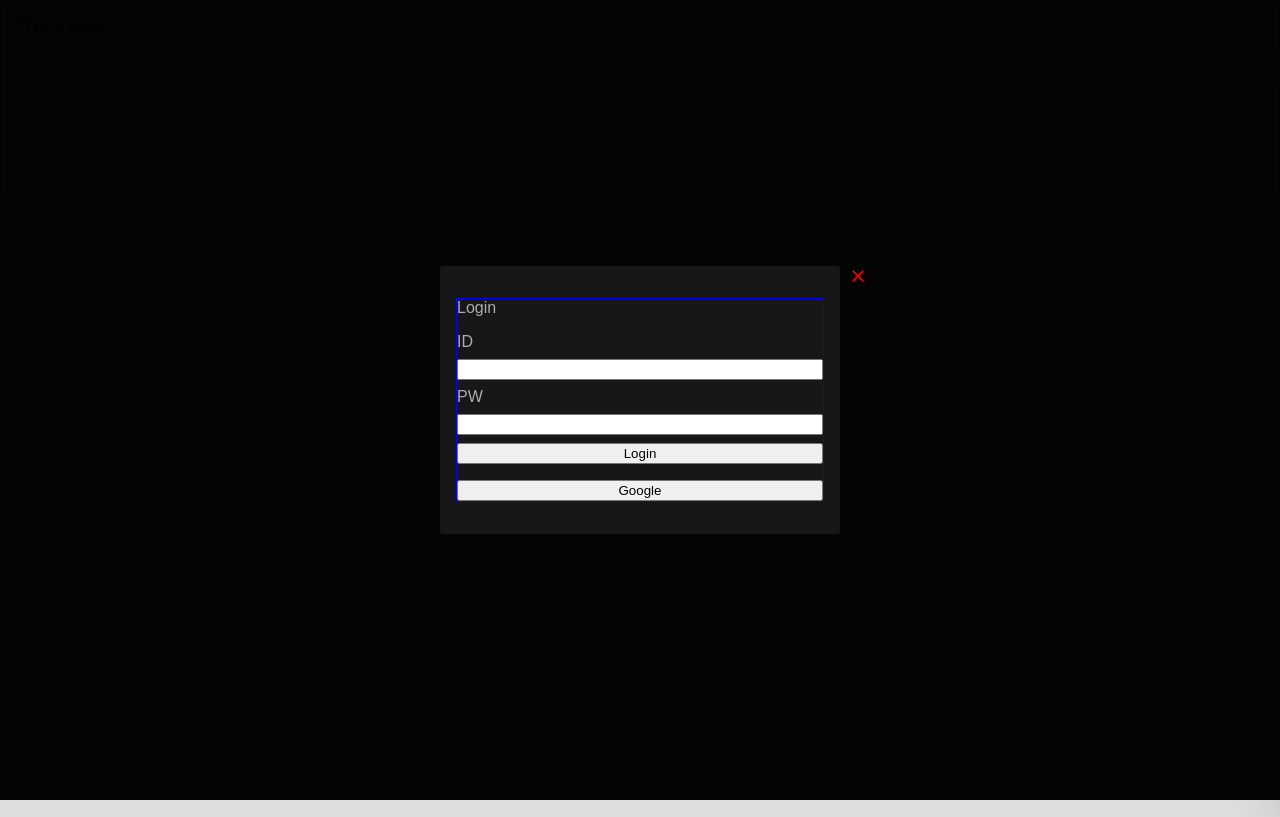
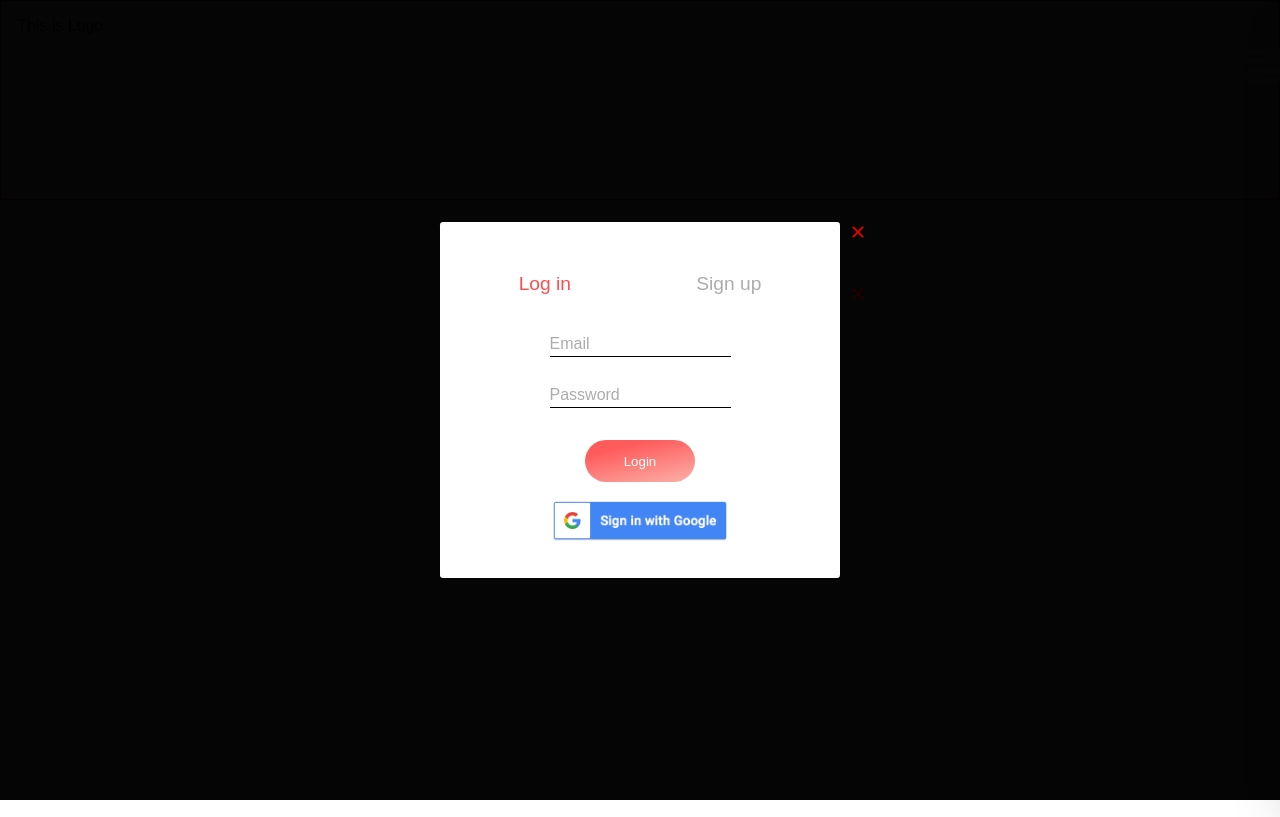
Before and after one commit to HTlee1990/FoodAddict, a React (Create React App) app: page /login in a window 1280 px wide. Both pictures are taken after a click on the element 858 px from the left and 276 px from the top of the page. Shown: the top 817 px of the page. Built offline with nearby package versions, Linux system fonts and the light colour scheme; no server answers.

Commit message:
[Client]Add: Login Modal input animation

```diff
--- a/src/App.css
+++ /dev/null
@@ -1,29 +0,0 @@
-* {
-  box-sizing: border-box;
-}
-html,
-body,
-#root {
-  height: 100%;
-  margin: 0;
-  padding: 0;
-}
-body {
-  font-family: sans-serif;
-  background: var(--clr-neutral);
-}
-
-li {
-  list-style: none;
-}
-
-:root {
-  --clr-primary: #ee6352;
-  --clr-dark: #333;
-  --clr-neutral: #ddd;
-  --clr-light: #fff;
-}
-
-a {
-  color: var(--clr-primary);
-}
--- a/src/App.js
+++ b/src/App.js
@@ -3,7 +3,7 @@ import LandingPage from "./pages/LandingPage";
 import Login from "./components/login/Login";
 import Header from "./components/header/Header";
 import ListPage from "./pages/listPage/ListPage";
-import "./App.css";
+import "./App.scss";
 
 function App() {
   return (
--- /dev/null
+++ b/src/App.scss
@@ -0,0 +1,52 @@
+:root {
+  --clr-primary: #fe4e4e;
+  --clr-neutral: #fbb1a9;
+  --clr-light: #ffe5de;
+  --clr-contrast: #86aee1;
+  --text-base-size: 1em;
+
+  // type scale
+  --text-scale-ratio: 1.2;
+  --text-xs: calc((1em / var(--text-scale-ratio)) / var(--text-scale-ratio));
+  --text-sm: calc(var(--text-xs) * var(--text-scale-ratio));
+  --text-md: calc(
+    var(--text-sm) * var(--text-scale-ratio) * var(--text-scale-ratio)
+  );
+  --text-lg: calc(var(--text-md) * var(--text-scale-ratio));
+  --text-xl: calc(var(--text-lg) * var(--text-scale-ratio));
+  --text-xxl: calc(var(--text-xl) * var(--text-scale-ratio));
+  --text-xxxl: calc(var(--text-xxl) * var(--text-scale-ratio));
+}
+
+* {
+  box-sizing: border-box;
+}
+html,
+body,
+#root {
+  height: 100%;
+  margin: 0;
+  padding: 0;
+}
+body {
+  font-family: sans-serif;
+  background: white;
+}
+
+li {
+  list-style: none;
+}
+input:focus {
+  outline: none;
+}
+
+button {
+  cursor: pointer;
+}
+button:focus {
+  outline: none;
+}
+
+a {
+  color: var(--clr-primary);
+}
--- a/src/UI/modal/Modal.scss
+++ b/src/UI/modal/Modal.scss
@@ -28,7 +28,7 @@
     z-index: 4;
     padding: 2rem 1rem;
     border-radius: 0.2em;
-    background: rgb(23, 23, 23);
+    background: rgb(255, 255, 255);
     color: rgb(172, 172, 172);
     display: flex;
     flex-direction: column;
--- a/src/components/header/Header.js
+++ b/src/components/header/Header.js
@@ -6,17 +6,24 @@ import { Context } from "../../context/ContextProvider";
 
 const Header = () => {
   const { loginModalOpen, loginModalHandler } = useContext(Context);
+  const [loginTab, setLoginTab] = useState(true);
   const [clicked, setClicked] = useState(false);
   const navHandler = () => {
     setClicked((prev) => !prev);
   };
-  const testHandler = () => {
+  const signInModalHandler = (n) => {
+    loginTabHadler(n);
     loginModalHandler();
+  };
+  const loginTabHadler = (n) => {
+    setLoginTab(n);
   };
 
   return (
     <>
-      {loginModalOpen && <Login />}
+      {loginModalOpen && (
+        <Login loginTab={loginTab} loginTabHadler={loginTabHadler} />
+      )}
       <div className="header__container">
         <div className="nav__logo">This is Logo</div>
 
@@ -40,10 +47,10 @@ const Header = () => {
                 <p className="item__link">List</p>
               </li>
             </Link>
-            <li className="nav__item" onClick={testHandler}>
+            <li className="nav__item" onClick={() => signInModalHandler(1)}>
               <p className="item__link">Sign in</p>
             </li>
-            <li className="nav__item">
+            <li className="nav__item" onClick={() => signInModalHandler(0)}>
               <p className="item__link">Sign up</p>
             </li>
           </ul>
--- a/src/components/header/Header.scss
+++ b/src/components/header/Header.scss
@@ -11,7 +11,7 @@
     box-shadow: 0 0 3em rgba(0, 0, 0, 0.15);
     transform: translateX(100%);
     transition: transform 300ms cubic-bezier(0.5, 0, 0.5, 1);
-    background: var(--clr-light);
+    background: white;
     &.spreaded {
       transform: translateX(0%);
     }
@@ -44,7 +44,7 @@
       top: 2em;
       left: 0;
       transform: translateX(-100%);
-      background: var(--clr-light);
+      background: white;
       width: 2em;
       padding: 17px;
       border-radius: 0.25em 0 0 0.25em;
--- a/src/components/login/Login.js
+++ b/src/components/login/Login.js
@@ -1,74 +1,14 @@
-import { useEffect, useContext } from "react";
-import axios from "axios";
+import { useState } from "react";
 import Modal from "../../UI/modal/Modal";
-import "./Login.scss";
-import { Context } from "../../context/ContextProvider";
+import LoginHeader from "./LoginHeader";
+import LoginBody from "./LoginBody";
+import SignUp from "./Signup";
 
-const ENDPOINT = process.env.REACT_APP_ENDPOINT;
-const GOOGLE_CLIENT_ID = process.env.REACT_APP_GOOGLE_CLIENT_ID;
-const Login = () => {
-  const { loginModalHandler } = useContext(Context);
-
-  //일반 로그인 핸들러
-  const loginHandler = async (e) => {
-    e.preventDefault();
-    const headers = {
-      //   id: enteredId,
-      //   password: enteredPw,
-      "Content-Type": "application/x-www-form-urlencoded; charset=UTF-8",
-    };
-    const res = await axios.post(
-      `${ENDPOINT}/login`,
-      { data: null },
-      { headers: headers, withCredentials: true }
-    );
-  };
-
-  //1. 구글 소셜로그인 버튼 클릭 -> 코드 받아오기
-  const googleHandler = () => {
-    loginModalHandler();
-    window.open(
-      `https://accounts.google.com/o/oauth2/v2/auth?client_id=${GOOGLE_CLIENT_ID}&response_type=code&scope=openid email&redirect_uri=${ENDPOINT}/login`,
-      "windowname1",
-      "width=800, height=600"
-    );
-  };
-
-  //3. 서버callback으로, 코드 보내주기
-  const getAT = async (authorizationCode) => {
-    const res = await axios.post(
-      "http://localhost:8080/callback",
-      { authorizationCode },
-      { withCredentials: true }
-    );
-    if (res) {
-      window.close();
-      localStorage.setItem("loggd-in", true);
-    }
-  };
-
-  //2. 코드 받아오면, getAT함수실행
-  useEffect(() => {
-    const url = new URL(window.location.href);
-    const authorizationCode = url.searchParams.get("code");
-    if (!authorizationCode) return;
-    getAT(authorizationCode);
-  }, []);
-
+const Login = ({ loginTab, loginTabHadler }) => {
   return (
     <Modal>
-      <div className="modal__content">
-        Login
-        <form className="login__form" onSubmit={loginHandler}>
-          <label htmlFor="id">ID</label>
-          <input id="id" />
-          <label htmlFor="pw">PW</label>
-          <input id="pw" />
-
-          <button type="submit">Login</button>
-        </form>
-        <button onClick={googleHandler}>Google</button>
-      </div>
+      <LoginHeader loginTab={loginTab} loginTabHadler={loginTabHadler} />
+      {loginTab ? <LoginBody /> : <SignUp />}
     </Modal>
   );
 };
--- a/src/components/login/Login.scss
+++ b/src/components/login/Login.scss
@@ -1,11 +1,79 @@
+.login__header__container {
+  display: flex;
+  justify-content: space-around;
+  font-size: var(--text-md);
+  margin-bottom: 1rem;
+  .selected {
+    color: #fe4e4e;
+  }
+  .login__header {
+    cursor: pointer;
+  }
+}
+
 .modal__content {
-  border: 1px solid blue;
+  // border: 1px solid blue;
   display: flex;
   flex-direction: column;
   gap: 1rem;
   .login__form {
     display: flex;
     flex-direction: column;
-    gap: 0.5rem;
+    align-items: center;
+    gap: 2rem;
+
+    .input__container {
+      position: relative;
+      label {
+        position: absolute;
+        left: 0;
+        top: -0.2rem;
+        cursor: text;
+        transition: all 200ms ease-in;
+      }
+      input {
+        background: transparent;
+        border: none;
+        border-bottom: 1px black solid;
+        position: relative;
+
+        &:focus ~ .input__label {
+          color: var(--clr-primary);
+        }
+        &:focus ~ .input__label,
+        &:not(:placeholder-shown) ~ .input__label {
+          top: -0.8rem;
+          left: 0.1rem;
+          font-size: var(--text-xs);
+        }
+      }
+    }
+
+    button {
+      background: linear-gradient(
+        167deg,
+        rgba(254, 78, 78, 0.9253718130311614) 23%,
+        rgba(251, 177, 169, 1) 100%
+      );
+      border: none;
+      color: white;
+      padding: 1em 1em;
+      border-radius: 50em;
+      width: 30%;
+      &:hover {
+        box-shadow: rgba(50, 50, 93, 0.25) 0px 3px 7px -5px,
+          rgba(0, 0, 0, 0.3) 0px 4px 8px -4px;
+      }
+    }
+  }
+
+  .google__btn {
+    border: none;
+    background: none;
+    height: 100%;
+    img {
+      width: 50%;
+      // max-height: 5em;
+    }
   }
 }
--- /dev/null
+++ b/src/components/login/LoginBody.js
@@ -0,0 +1,103 @@
+import { useEffect, useContext, useRef } from "react";
+import axios from "axios";
+import { Context } from "../../context/ContextProvider";
+import "./Login.scss";
+import google_btn from "../../statics/btn_google.png";
+
+const ENDPOINT = process.env.REACT_APP_ENDPOINT;
+const GOOGLE_CLIENT_ID = process.env.REACT_APP_GOOGLE_CLIENT_ID;
+
+const LoginBody = () => {
+  const idRef = useRef();
+  const PWRef = useRef();
+  const { loginModalHandler } = useContext(Context);
+
+  //일반 로그인 핸들러
+  const loginHandler = async (e) => {
+    try {
+      e.preventDefault();
+      const headers = {
+        id: idRef.current.value,
+        password: PWRef.current.value,
+        "Content-Type": "application/x-www-form-urlencoded; charset=UTF-8",
+      };
+      const res = await axios.post(
+        `${ENDPOINT}/login`,
+        { data: null },
+        { headers: headers, withCredentials: true }
+      );
+    } catch (error) {
+      console.log(error);
+    }
+  };
+
+  //1. 구글 소셜로그인 버튼 클릭 -> 코드 받아오기
+  const googleHandler = () => {
+    loginModalHandler();
+    window.open(
+      `https://accounts.google.com/o/oauth2/v2/auth?client_id=${GOOGLE_CLIENT_ID}&response_type=code&scope=openid email&redirect_uri=${ENDPOINT}/login`,
+      "windowname1",
+      "width=800, height=600"
+    );
+  };
+
+  //3. 서버callback으로, 코드 보내주기
+  const getAT = async (authorizationCode) => {
+    const res = await axios.post(
+      "http://localhost:8080/callback",
+      { authorizationCode },
+      { withCredentials: true }
+    );
+    if (res) {
+      window.close();
+      localStorage.setItem("loggd-in", true);
+    }
+  };
+
+  //2. 코드 받아오면, getAT함수실행
+  useEffect(() => {
+    const url = new URL(window.location.href);
+    const authorizationCode = url.searchParams.get("code");
+    if (!authorizationCode) return;
+    getAT(authorizationCode);
+  }, []);
+
+  return (
+    <div className="modal__content">
+      <form className="login__form" onSubmit={loginHandler}>
+        <div className="input__container">
+          <input
+            id="id"
+            type="text"
+            ref={idRef}
+            placeholder=" "
+            autoComplete="new-password"
+            required
+          />
+          <label className="input__label" htmlFor="id">
+            Email
+          </label>
+        </div>
+        <div className="input__container">
+          <input
+            id="pw"
+            ref={PWRef}
+            type="password"
+            placeholder=" "
+            autoComplete="new-password"
+            required
+          />
+          <label className="input__label" htmlFor="pw">
+            Password
+          </label>
+        </div>
+        <button type="submit">Login</button>
+      </form>
+      <button className="google__btn" onClick={googleHandler}>
+        <img src={google_btn} />
+      </button>
+    </div>
+  );
+};
+
+export default LoginBody;
--- /dev/null
+++ b/src/components/login/LoginHeader.js
@@ -0,0 +1,26 @@
+import React from "react";
+
+const LoginHeader = ({ loginTab, loginTabHadler }) => {
+  return (
+    <div className="login__header__container">
+      <p
+        className={loginTab ? "selected login__header" : "login__header"}
+        onClick={() => {
+          loginTabHadler(1);
+        }}
+      >
+        Log in
+      </p>
+      <p
+        className={!loginTab ? "selected login__header" : "login__header"}
+        onClick={() => {
+          loginTabHadler(0);
+        }}
+      >
+        Sign up
+      </p>
+    </div>
+  );
+};
+
+export default LoginHeader;
--- /dev/null
+++ b/src/components/login/Signup.js
@@ -0,0 +1,12 @@
+import React from "react";
+
+const Signup = () => {
+  return (
+    <div>
+      <p>Thisis</p>
+      <p>signup</p>
+    </div>
+  );
+};
+
+export default Signup;
```
Also changed, not shown: src/statics/btn_google.png (added).
